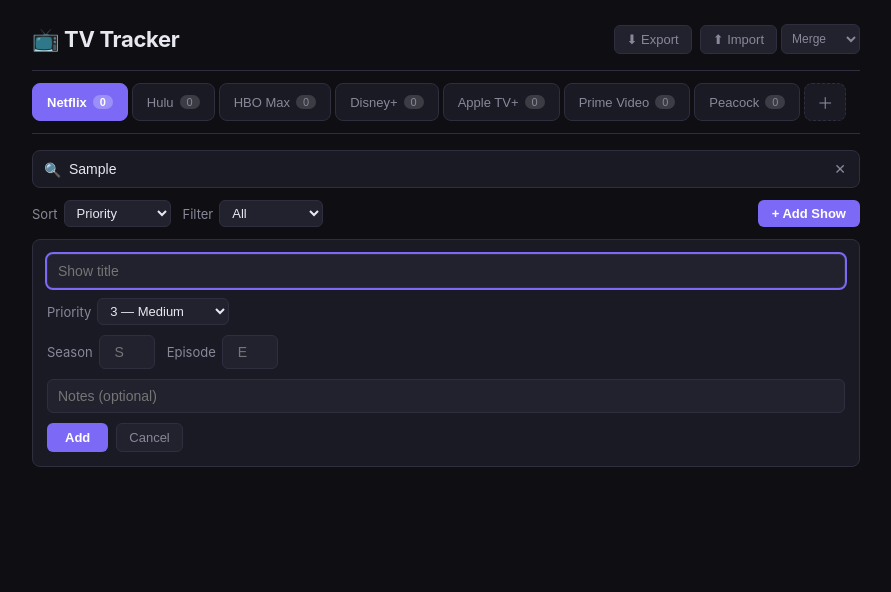
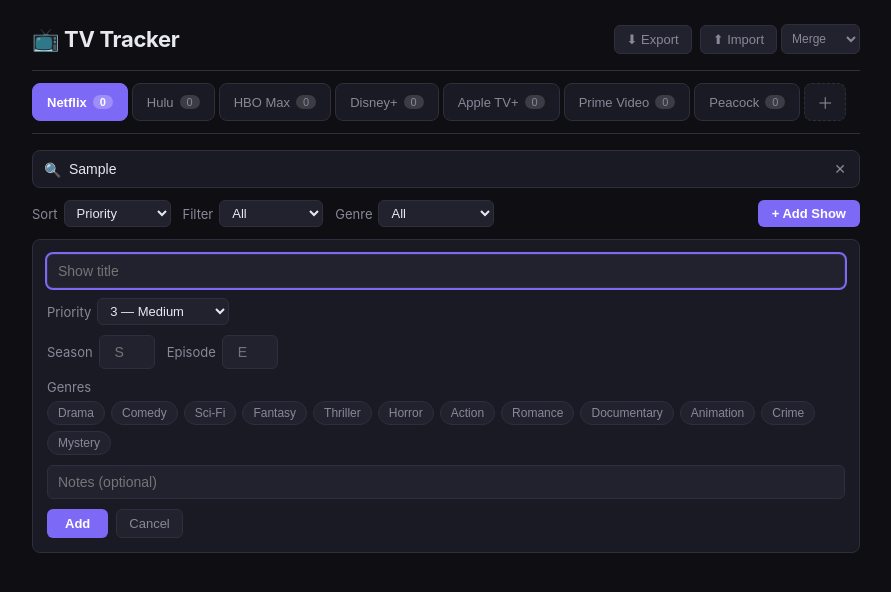
Before and after one commit to msfinnan/tv-tracker, a React (Vite) app: page / in a window 1280 px wide. Both pictures are taken after typing "Sample" into the empty fields and a click on the button "+ Add Show". Shown: the top 592 px of the page, without its empty margins (194-1085 px from the left). Built offline with nearby package versions, Linux system fonts and the light colour scheme.

Commit message:
Add genre tags to shows with filtering

```diff
--- a/src/components/AddShowForm.tsx
+++ b/src/components/AddShowForm.tsx
@@ -1,5 +1,6 @@
 import { useState } from 'react'
 import type { Show } from '../types'
+import { TagPicker } from './TagPicker'
 
 interface Props {
   onAdd: (show: Omit<Show, 'id' | 'addedAt'>) => void
@@ -12,6 +13,7 @@ export function AddShowForm({ onAdd, onCancel }: Props) {
   const [notes, setNotes] = useState('')
   const [season, setSeason] = useState('')
   const [episode, setEpisode] = useState('')
+  const [tags, setTags] = useState<string[]>([])
 
   function handleSubmit(e: React.FormEvent) {
     e.preventDefault()
@@ -23,12 +25,14 @@ export function AddShowForm({ onAdd, onCancel }: Props) {
       notes: notes.trim() || undefined,
       season: season ? Number(season) : undefined,
       episode: episode ? Number(episode) : undefined,
+      tags: tags.length > 0 ? tags : undefined,
     })
     setTitle('')
     setPriority(3)
     setNotes('')
     setSeason('')
     setEpisode('')
+    setTags([])
   }
 
   return (
@@ -76,6 +80,10 @@ export function AddShowForm({ onAdd, onCancel }: Props) {
           />
         </label>
       </div>
+      <div className="form-section">
+        <span className="form-section-label">Genres</span>
+        <TagPicker selected={tags} onChange={setTags} />
+      </div>
       <input
         placeholder="Notes (optional)"
         value={notes}
--- a/src/components/ShowCard.tsx
+++ b/src/components/ShowCard.tsx
@@ -1,12 +1,13 @@
 import { useState, useRef, useEffect } from 'react'
 import type { Show, WatchStatus } from '../types'
+import { TagPicker } from './TagPicker'
 
 interface Props {
   show: Show
   onStatusChange: (id: string, status: WatchStatus) => void
   onPriorityChange: (id: string, priority: number) => void
   onDelete: (id: string) => void
-  onEdit: (id: string, patch: { title: string; notes?: string; season?: number; episode?: number }) => void
+  onEdit: (id: string, patch: { title: string; notes?: string; season?: number; episode?: number; tags?: string[] }) => void
   onEpisodeChange: (id: string, season: number | undefined, episode: number | undefined) => void
 }
 
@@ -35,6 +36,7 @@ export function ShowCard({ show, onStatusChange, onPriorityChange, onDelete, onE
   const [editNotes, setEditNotes] = useState(show.notes ?? '')
   const [editSeason, setEditSeason] = useState(show.season?.toString() ?? '')
   const [editEpisode, setEditEpisode] = useState(show.episode?.toString() ?? '')
+  const [editTags, setEditTags] = useState<string[]>(show.tags ?? [])
   const titleRef = useRef<HTMLInputElement>(null)
 
   useEffect(() => {
@@ -46,6 +48,7 @@ export function ShowCard({ show, onStatusChange, onPriorityChange, onDelete, onE
     setEditNotes(show.notes ?? '')
     setEditSeason(show.season?.toString() ?? '')
     setEditEpisode(show.episode?.toString() ?? '')
+    setEditTags(show.tags ?? [])
     setEditing(true)
   }
 
@@ -57,6 +60,7 @@ export function ShowCard({ show, onStatusChange, onPriorityChange, onDelete, onE
       notes: editNotes.trim() || undefined,
       season: editSeason ? Number(editSeason) : undefined,
       episode: editEpisode ? Number(editEpisode) : undefined,
+      tags: editTags.length > 0 ? editTags : undefined,
     })
     setEditing(false)
   }
@@ -113,6 +117,10 @@ export function ShowCard({ show, onStatusChange, onPriorityChange, onDelete, onE
               />
             </label>
           </div>
+          <div className="form-section">
+            <span className="form-section-label">Genres</span>
+            <TagPicker selected={editTags} onChange={setEditTags} />
+          </div>
           <input
             className="edit-input edit-input-notes"
             value={editNotes}
@@ -138,6 +146,13 @@ export function ShowCard({ show, onStatusChange, onPriorityChange, onDelete, onE
           <span className="show-title">{show.title}</span>
           {progress && <span className="show-progress">{progress}</span>}
         </div>
+        {show.tags && show.tags.length > 0 && (
+          <div className="show-tags">
+            {show.tags.map(tag => (
+              <span key={tag} className="tag-badge">{tag}</span>
+            ))}
+          </div>
+        )}
         {show.notes && <span className="show-notes">{show.notes}</span>}
       </div>
       <div className="show-controls">
--- a/src/components/ShowList.tsx
+++ b/src/components/ShowList.tsx
@@ -1,5 +1,6 @@
 import { useState } from 'react'
 import type { Platform, Show, WatchStatus } from '../types'
+import { GENRE_TAGS } from '../types'
 import { ShowCard } from './ShowCard'
 import { AddShowForm } from './AddShowForm'
 import { SearchBar } from './SearchBar'
@@ -10,7 +11,7 @@ interface Props {
   onStatusChange: (platformId: string, showId: string, status: WatchStatus) => void
   onPriorityChange: (platformId: string, showId: string, priority: number) => void
   onDeleteShow: (platformId: string, showId: string) => void
-  onEditShow: (platformId: string, showId: string, patch: { title: string; notes?: string; season?: number; episode?: number }) => void
+  onEditShow: (platformId: string, showId: string, patch: { title: string; notes?: string; season?: number; episode?: number; tags?: string[] }) => void
   onEpisodeChange: (platformId: string, showId: string, season: number | undefined, episode: number | undefined) => void
 }
 
@@ -21,6 +22,7 @@ export function ShowList({ platform, onAddShow, onStatusChange, onPriorityChange
   const [adding, setAdding] = useState(false)
   const [sort, setSort] = useState<SortKey>('priority')
   const [filter, setFilter] = useState<FilterStatus>('all')
+  const [tagFilter, setTagFilter] = useState<string>('all')
   const [search, setSearch] = useState('')
 
   const searched = platform.shows.filter(s => {
@@ -29,7 +31,9 @@ export function ShowList({ platform, onAddShow, onStatusChange, onPriorityChange
     return s.title.toLowerCase().includes(q) || (s.notes?.toLowerCase().includes(q) ?? false)
   })
 
-  const filtered = searched.filter(s => filter === 'all' || s.status === filter)
+  const filtered = searched
+    .filter(s => filter === 'all' || s.status === filter)
+    .filter(s => tagFilter === 'all' || (s.tags?.includes(tagFilter) ?? false))
 
   const sorted = [...filtered].sort((a, b) => {
     if (sort === 'priority') return a.priority - b.priority
@@ -57,6 +61,14 @@ export function ShowList({ platform, onAddShow, onStatusChange, onPriorityChange
               <option value="watched">Watched</option>
             </select>
           </label>
+          <label>Genre
+            <select value={tagFilter} onChange={e => setTagFilter(e.target.value)}>
+              <option value="all">All</option>
+              {GENRE_TAGS.map(tag => (
+                <option key={tag} value={tag}>{tag}</option>
+              ))}
+            </select>
+          </label>
         </div>
         <button className="add-btn" onClick={() => setAdding(true)}>+ Add Show</button>
       </div>
@@ -69,7 +81,7 @@ export function ShowList({ platform, onAddShow, onStatusChange, onPriorityChange
       )}
 
       {sorted.length === 0 && !adding && (
-        <p className="empty">{search.trim() ? 'No shows match your search.' : 'No shows here yet.'}</p>
+        <p className="empty">{search.trim() || tagFilter !== 'all' ? 'No shows match your filters.' : 'No shows here yet.'}</p>
       )}
 
       {sorted.map(show => (
--- /dev/null
+++ b/src/components/TagPicker.tsx
@@ -0,0 +1,31 @@
+import { GENRE_TAGS } from '../types'
+
+interface Props {
+  selected: string[]
+  onChange: (tags: string[]) => void
+}
+
+export function TagPicker({ selected, onChange }: Props) {
+  function toggle(tag: string) {
+    if (selected.includes(tag)) {
+      onChange(selected.filter(t => t !== tag))
+    } else {
+      onChange([...selected, tag])
+    }
+  }
+
+  return (
+    <div className="tag-picker">
+      {GENRE_TAGS.map(tag => (
+        <button
+          key={tag}
+          type="button"
+          className={`tag-chip ${selected.includes(tag) ? 'tag-selected' : ''}`}
+          onClick={() => toggle(tag)}
+        >
+          {tag}
+        </button>
+      ))}
+    </div>
+  )
+}
--- a/src/index.css
+++ b/src/index.css
@@ -519,3 +519,61 @@ button { cursor: pointer; font-size: 13px; border-radius: 6px; border: none; tra
   width: 56px !important;
   text-align: center;
 }
+
+
+
+/* Tags */
+.tag-picker {
+  display: flex;
+  flex-wrap: wrap;
+  gap: 6px;
+}
+
+.tag-chip {
+  background: var(--surface2);
+  border: 1px solid var(--border);
+  color: var(--muted);
+  padding: 4px 10px;
+  font-size: 12px;
+  border-radius: 12px;
+  cursor: pointer;
+  transition: all 0.15s;
+}
+.tag-chip:hover {
+  border-color: var(--accent);
+  color: var(--text);
+}
+.tag-chip.tag-selected {
+  background: var(--accent);
+  border-color: var(--accent);
+  color: #fff;
+  font-weight: 500;
+}
+
+.show-tags {
+  display: flex;
+  flex-wrap: wrap;
+  gap: 4px;
+  margin-top: 2px;
+}
+
+.tag-badge {
+  font-size: 10px;
+  padding: 2px 7px;
+  border-radius: 8px;
+  background: rgba(124, 106, 247, 0.12);
+  color: var(--accent);
+  font-weight: 500;
+  white-space: nowrap;
+}
+
+.form-section {
+  display: flex;
+  flex-direction: column;
+  gap: 6px;
+}
+
+.form-section-label {
+  font-size: 13px;
+  color: var(--muted);
+}
--- a/src/types.ts
+++ b/src/types.ts
@@ -1,4 +1,21 @@
 export type WatchStatus = 'unwatched' | 'watching' | 'watched'
+
+export const GENRE_TAGS = [
+  'Drama',
+  'Comedy',
+  'Sci-Fi',
+  'Fantasy',
+  'Thriller',
+  'Horror',
+  'Action',
+  'Romance',
+  'Documentary',
+  'Animation',
+  'Crime',
+  'Mystery',
+] as const
+
+export type GenreTag = typeof GENRE_TAGS[number]
 
 export interface Show {
   id: string
@@ -8,6 +25,7 @@ export interface Show {
   notes?: string
   season?: number
   episode?: number
+  tags?: string[]
   addedAt: number
 }
 
```
